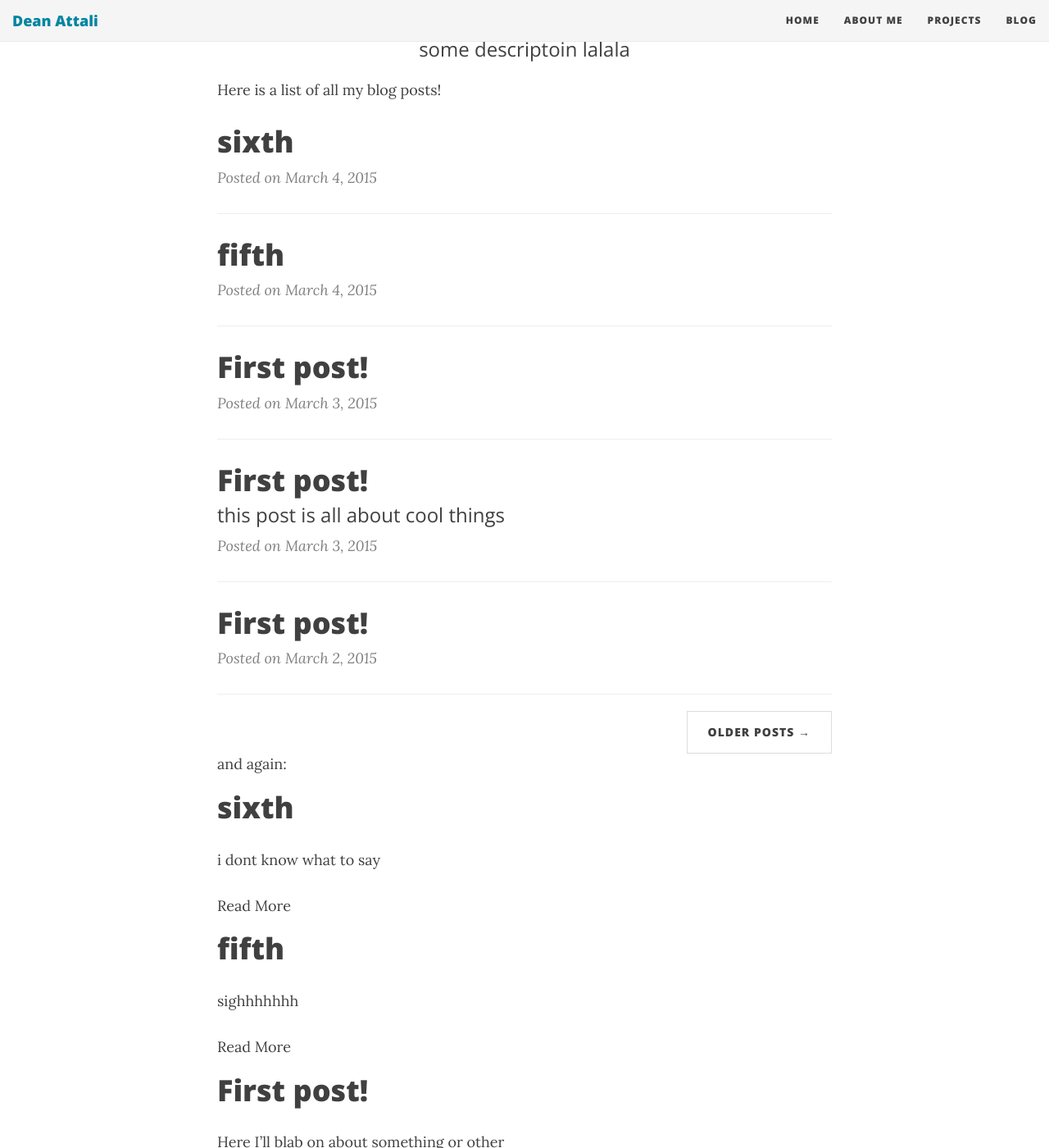
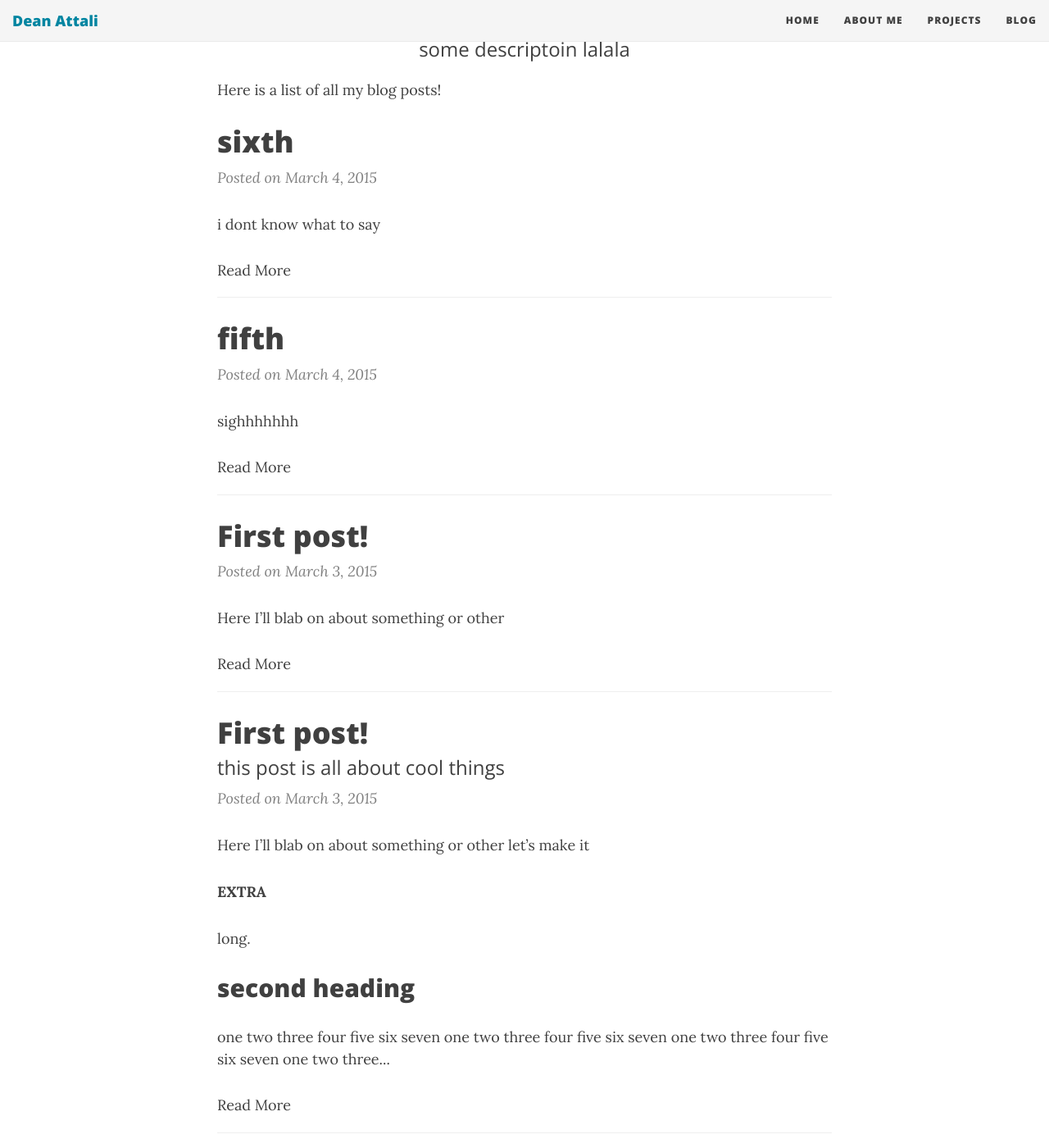
Before and after one commit to daattali/daattali.github.io, a Jekyll site: the page built from index.html, in a window 1280 px wide and 1400 px high, scrolled down 209 px. Shown: the whole window at 82% size. Built offline with Jekyll 4.4.1, drawn with Linux system fonts in a browser that asks for light colours; nearby versions of some CDN libraries; Markdown is read by kramdown in place of the engine named in the settings; the list of posts is cut into pages by our own code; some of the changed text lies outside the part shown.

Commit message:
more work on main paginator

```diff
--- a/css/main.css
+++ b/css/main.css
@@ -22,7 +22,7 @@ h1,h2,h3,h4,h5,h6 {
   font-weight: 800;
 }
 a {
-  color: #404040;
+  color: #3A85C5;
 }
 a:hover,
 a:focus {
@@ -234,6 +234,11 @@ header .page-heading .page-subheading {
 
 /* --- Post preview --- */
 
+.post-preview a {
+  text-decoration: none;
+  color: #404040;
+}
+
 .post-preview .post-title {
   font-size: 30px;
   margin-top: 30px;
@@ -243,23 +248,15 @@ header .page-heading .page-subheading {
   font-weight: 300;
   margin-bottom: 10px;
 }
-.post-preview > .post-meta {
+.post-preview .post-meta {
   color: #808080;
   font-size: 18px;
   font-style: italic;
   margin-top: 0;
 }
-.post-preview > .post-meta > a {
-  text-decoration: none;
-  color: #404040;
-}
-.post-preview > .post-meta > a:hover,
-.post-preview > .post-meta > a:focus {
-  color: #0085a1;
-  text-decoration: underline;
-}
+
 @media only screen and (min-width: 768px) {
-  .post-preview > a > .post-title {
+  .post-preview .post-title {
     font-size: 36px;
   }
 }
--- a/index.html
+++ b/index.html
@@ -7,21 +7,34 @@ description: some descriptoin lalala
 Here is a list of all my blog posts!
 
 {% for post in paginator.posts %}
-<div class="post-preview">
+<article class="post-preview">
   <a href="{{ post.url | prepend: site.baseurl }}">
 	<h2 class="post-title">{{ post.title }}</h2>
+  </a>
+
+  <a href="{{ post.url | prepend: site.baseurl }}">
 	{% if post.subtitle %}
 	<h3 class="post-subtitle">
 	  {{ post.subtitle }}
 	</h3>
 	{% endif %}
   </a>
-  <p class="post-meta">Posted on {{ post.date | date: "%B %-d, %Y" }}</p>
-</div>
+
+  <a href="{{ post.url | prepend: site.baseurl }}">
+    <p class="post-meta">
+      Posted on {{ post.date | date: "%B %-d, %Y" }}
+    </p>
+  </a>
+
+  <div class="post-entry">
+    {{ post.content | truncatewords:40}}
+  </div>
+
+  <a href="{{ post.url | prepend: site.baseurl }}" class="post-read-more">Read More</a>
+</article>
 <hr>
 {% endfor %}
 
-<!-- Pager -->
 {% if paginator.total_pages > 1 %}
 <ul class="pager">
     {% if paginator.previous_page %}
@@ -36,23 +49,3 @@ Here is a list of all my blog posts!
     {% endif %}
 </ul>
 {% endif %}
-
-
-
-and again:
-<div id="main_content_wrap" class="outer">
-	<div class="posts">
-	  {% for post in site.posts %}
-		<article class="post">
-
-		  <h1><a href="{{ site.baseurl }}{{ post.url }}">{{ post.title }}</a></h1>
-
-		  <div class="entry">
-			{{ post.content | truncatewords:40}}
-		  </div>
-
-		  <a href="{{ site.baseurl }}{{ post.url }}" class="read-more">Read More</a>
-		</article>
-	  {% endfor %}
-	</div>
-</div>
```
